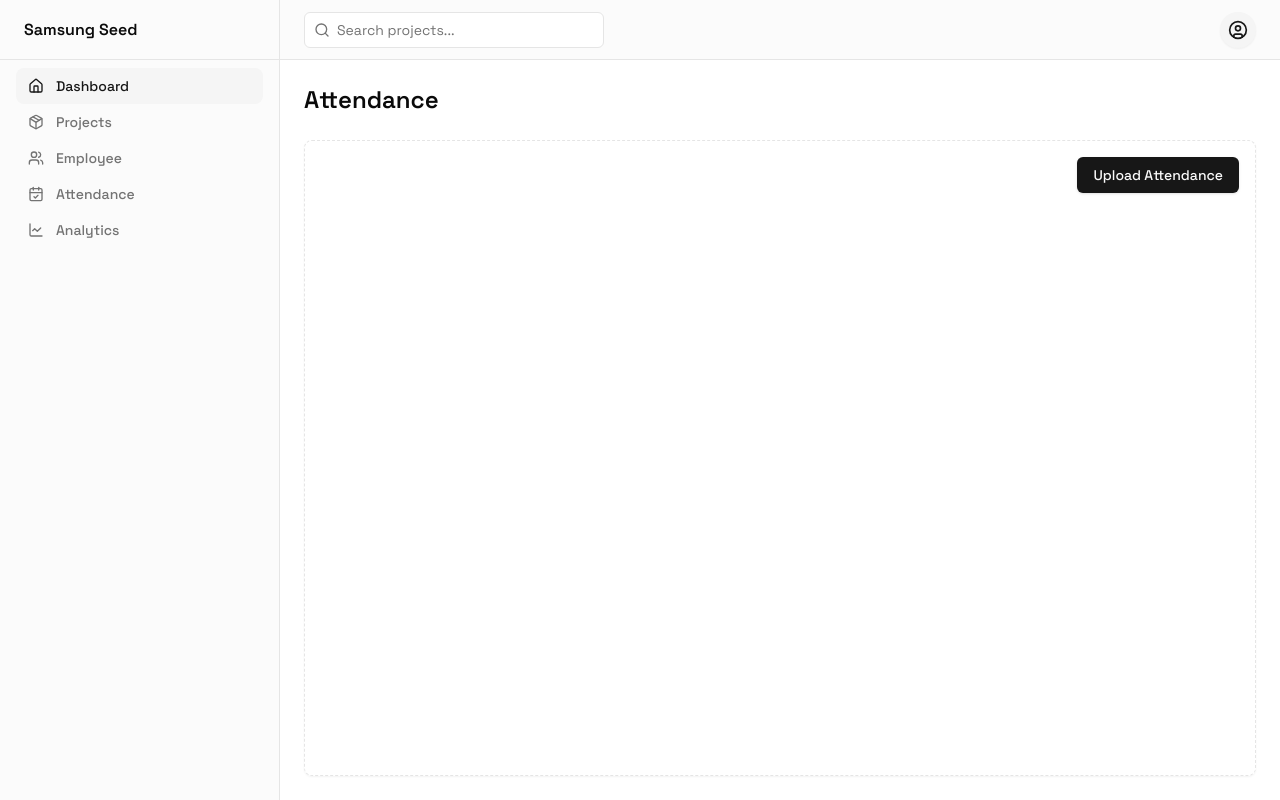
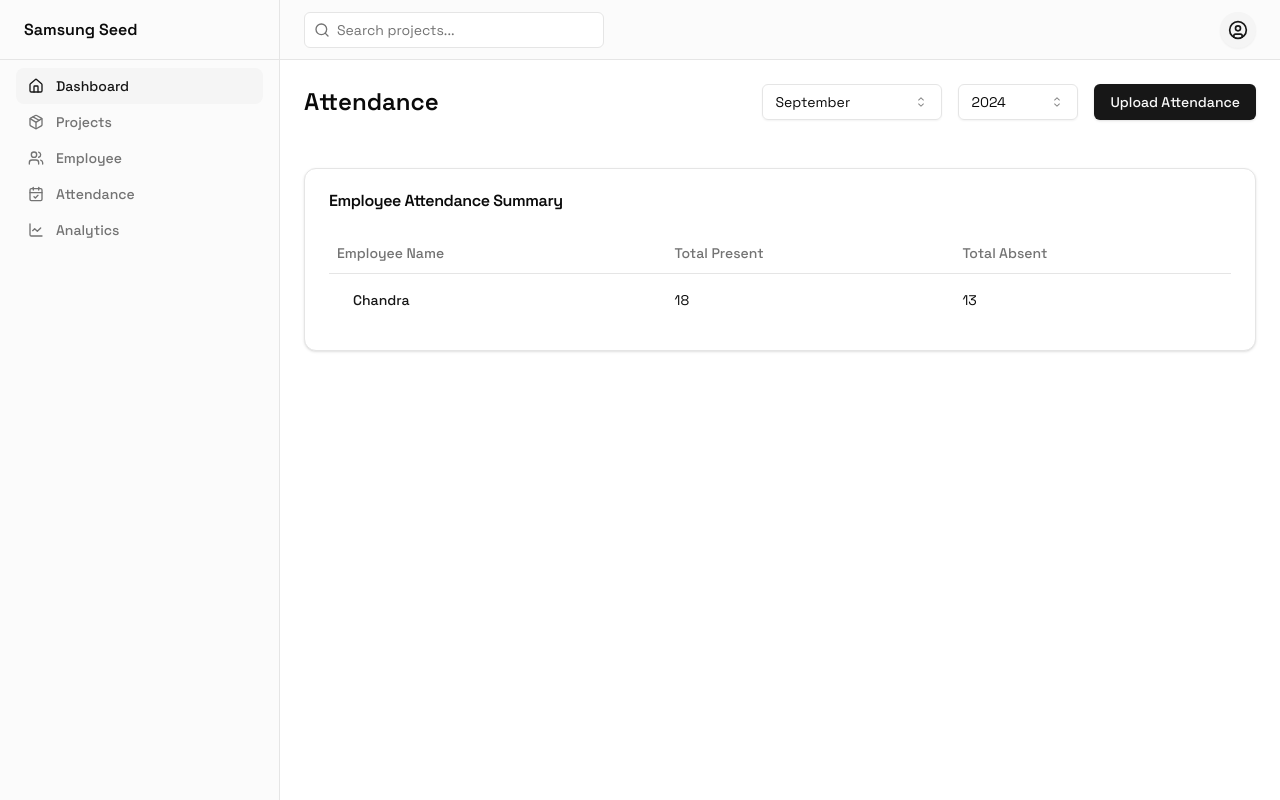
Before and after one commit to prathamranjansingh/SamsungSeed, a React (Vite) app in the folder frontend/: page /admin/attendance in a window 1280 px wide. Built offline with nearby package versions, Linux system fonts and the light colour scheme; sample sign-in values are in the browser's storage.

Commit message:
attendance completed

```diff
--- a/frontend/src/pages/Admin/AttendanceUpload.jsx
+++ b/frontend/src/pages/Admin/AttendanceUpload.jsx
@@ -1,12 +1,56 @@
+"use client"
+
 import { useState } from 'react';
 import { Button } from "@/components/ui/button";
 import { Card, CardContent, CardHeader, CardTitle } from "@/components/ui/card";
-import { Upload, FileSpreadsheet } from 'lucide-react';
+import { Table, TableBody, TableCell, TableHead, TableHeader, TableRow } from "@/components/ui/table";
+import { Upload, FileSpreadsheet, ChevronDown } from 'lucide-react';
+import {
+  Select,
+  SelectContent,
+  SelectItem,
+  SelectTrigger,
+  SelectValue,
+} from "@/components/ui/select"
+import {
+  Dialog,
+  DialogContent,
+  DialogHeader,
+  DialogTitle,
+  DialogTrigger,
+} from "@/components/ui/dialog"
+
+const employeesData = [
+  {
+    id: "01",
+    name: "Chandra",
+    day1: "Absent", day2: "Absent", day3: "Present", day4: "Absent", day5: "Absent",
+    day6: "Present", day7: "Present", day8: "Present", day9: "Present", day10: "Absent",
+    day11: "Absent", day12: "Absent", day13: "Present", day14: "Present", day15: "Present",
+    day16: "Present", day17: "Present", day18: "Absent", day19: "Absent", day20: "Present",
+    day21: "Present", day22: "Present", day23: "Present", day24: "Absent", day25: "Absent",
+    day26: "Absent", day27: "Present", day28: "Present", day29: "Present", day30: "Present",
+    day31: "Absent",
+    total_present: 18,
+    total_absent: 13,
+  },
+];
+
+const months = [
+  "January", "February", "March", "April", "May", "June",
+  "July", "August", "September", "October", "November", "December"
+];
+
+const currentYear = new Date().getFullYear();
+const years = Array.from({ length: 5 }, (_, i) => currentYear - i);
 
 export default function AttendanceUpload() {
   const [isModalOpen, setIsModalOpen] = useState(false);
   const [file, setFile] = useState(null);
-  const [fileName, setFileName] = useState(''); // State to hold the name of the selected file
+  const [fileName, setFileName] = useState('');
+  const [selectedMonth, setSelectedMonth] = useState(months[new Date().getMonth()]);
+  const [selectedYear, setSelectedYear] = useState(currentYear.toString());
+  const [selectedEmployee, setSelectedEmployee] = useState(null);
 
   const handleUploadClick = () => {
     setIsModalOpen(true);
@@ -14,15 +58,15 @@ export default function AttendanceUpload() {
 
   const closeModal = () => {
     setIsModalOpen(false);
-    setFile(null); // Reset the file on modal close
-    setFileName(''); // Reset the file name on modal close
+    setFile(null);
+    setFileName('');
   };
 
   const handleFileChange = (event) => {
-    const selectedFile = event.target.files[0]; // Get the selected file
+    const selectedFile = event.target.files[0];
     if (selectedFile) {
-      setFile(selectedFile); // Set the file state
-      setFileName(selectedFile.name); // Update the file name state
+      setFile(selectedFile);
+      setFileName(selectedFile.name);
     }
   };
 
@@ -31,34 +75,109 @@ export default function AttendanceUpload() {
       alert("Please select a file to upload.");
       return;
     }
-
-    // Here you can add your upload logic (e.g., sending the file to the server)
     console.log("Uploading file:", file);
-
-    // Close the modal after submission
     closeModal();
   };
 
+  const handleEmployeeClick = (employee) => {
+    setSelectedEmployee(employee);
+  };
+
   return (
-
     <main className="relative flex flex-1 flex-col gap-4 p-4 lg:gap-6 lg:p-6">
-      <div className="flex items-center">
-        <h1 className="text-lg font-semibold md:text-2xl">Attendance</h1>
+      <div className="flex items-center justify-between">
+        <h1 className="text-2xl font-semibold">Attendance</h1>
+        <div className="flex items-center gap-4">
+          <Select value={selectedMonth} onValueChange={setSelectedMonth}>
+            <SelectTrigger className="w-[180px]">
+              <SelectValue placeholder="Select month" />
+            </SelectTrigger>
+            <SelectContent>
+              {months.map((month) => (
+                <SelectItem key={month} value={month}>
+                  {month}
+                </SelectItem>
+              ))}
+            </SelectContent>
+          </Select>
+          <Select value={selectedYear} onValueChange={setSelectedYear}>
+            <SelectTrigger className="w-[120px]">
+              <SelectValue placeholder="Select year" />
+            </SelectTrigger>
+            <SelectContent>
+              {years.map((year) => (
+                <SelectItem key={year} value={year.toString()}>
+                  {year}
+                </SelectItem>
+              ))}
+            </SelectContent>
+          </Select>
+          <Button onClick={handleUploadClick}>
+            Upload Attendance
+          </Button>
+        </div>
       </div>
 
-      <div className="relative flex flex-1 items-center justify-center rounded-lg border border-dashed shadow-sm">
-        {/* Button placed in the top-right corner */}
-        <Button
-          onClick={handleUploadClick}
-          className="absolute top-0 right-0 m-4"
-        >
-          Upload Attendance
+      <Card className="mt-6">
+        <CardHeader>
+          <CardTitle>Employee Attendance Summary</CardTitle>
+        </CardHeader>
+        <CardContent>
+          <Table>
+            <TableHeader>
+              <TableRow>
+                <TableHead>Employee Name</TableHead>
+                <TableHead>Total Present</TableHead>
+                <TableHead>Total Absent</TableHead>
+              </TableRow>
+            </TableHeader>
+            <TableBody>
+              {employeesData.map((employee) => (
+                <TableRow key={employee.id}>
+                  <TableCell>
+                    <Dialog>
+                      <DialogTrigger asChild>
+                        <Button variant="link" onClick={() => handleEmployeeClick(employee)}>
+                          {employee.name}
                         </Button>
+                      </DialogTrigger>
+                      <DialogContent className="max-w-3xl">
+                        <DialogHeader>
+                          <DialogTitle>{employee.name}&apos;s Detailed Attendance</DialogTitle>
+                        </DialogHeader>
+                        <Table>
+                          <TableHeader>
+                            <TableRow>
+                              {Object.keys(employee).filter(key => key.startsWith('day')).map((day) => (
+                                <TableHead key={day} className="text-center">{day.replace('day', '')}</TableHead>
+                              ))}
+                            </TableRow>
+                          </TableHeader>
+                          <TableBody>
+                            <TableRow>
+                              {Object.keys(employee).filter(key => key.startsWith('day')).map((day) => (
+                                <TableCell key={day} className="text-center">
+                                  {employee[day] === 'Present' ? 'P' : 'A'}
+                                </TableCell>
+                              ))}
+                            </TableRow>
+                          </TableBody>
+                        </Table>
+                      </DialogContent>
+                    </Dialog>
+                  </TableCell>
+                  <TableCell>{employee.total_present}</TableCell>
+                  <TableCell>{employee.total_absent}</TableCell>
+                </TableRow>
+              ))}
+            </TableBody>
+          </Table>
+        </CardContent>
+      </Card>
 
-        {/* Modal for uploading the file */}
       {isModalOpen && (
         <div className="fixed inset-0 flex items-center justify-center z-50">
-            <div className="absolute inset-0 bg-black opacity-50" onClick={closeModal} />
+          <div className="absolute inset-0 bg-black bg-opacity-50" onClick={closeModal} />
           <Card className="relative z-10 w-full max-w-md mx-auto">
             <CardHeader>
               <CardTitle className="flex items-center">
@@ -74,16 +193,15 @@ export default function AttendanceUpload() {
                   className="hidden"
                   accept=".xlsx, .xls"
                   onChange={handleFileChange}
-                    onClick={(e) => { e.target.value = null }} // Clear previous file selection
+                  onClick={(e) => { e.target.value = null }}
                 />
-                  {/* Show selected file name */}
                 {fileName ? (
                   <div className="flex items-center justify-between w-full p-4 border border-gray-300 rounded-lg">
                     <p className="text-sm text-gray-700 dark:text-gray-300">{fileName}</p>
-                      <Button onClick={() => document.getElementById('dropzone-file').click()} >Change File</Button>
+                    <Button onClick={() => document.getElementById('dropzone-file').click()} variant="outline">Change File</Button>
                   </div>
                 ) : (
-                    <Button onClick={() => document.getElementById('dropzone-file').click()} className="w-full h-64 border-2 border-gray-300 border-dashed rounded-lg flex flex-col items-center justify-center bg-gray-50 dark:bg-gray-700 hover:bg-gray-100">
+                  <Button onClick={() => document.getElementById('dropzone-file').click()} variant="outline" className="w-full h-64 border-2 border-dashed rounded-lg flex flex-col items-center justify-center">
                     <FileSpreadsheet className="w-10 h-10 mb-3 text-gray-400" />
                     <p className="text-sm text-gray-500 dark:text-gray-400"><span className="font-semibold">Click to upload</span> or drag and drop</p>
                   </Button>
@@ -91,13 +209,12 @@ export default function AttendanceUpload() {
               </div>
             </CardContent>
             <div className="flex justify-end p-4">
-                <Button onClick={closeModal} className="mr-2">Close</Button>
+              <Button onClick={closeModal} variant="outline" className="mr-2">Close</Button>
               <Button onClick={handleSubmit}>Submit</Button>
             </div>
           </Card>
         </div>
       )}
-      </div>
     </main>
   );
 }
```
Lines whose indentation alone changed are shown as unchanged.
